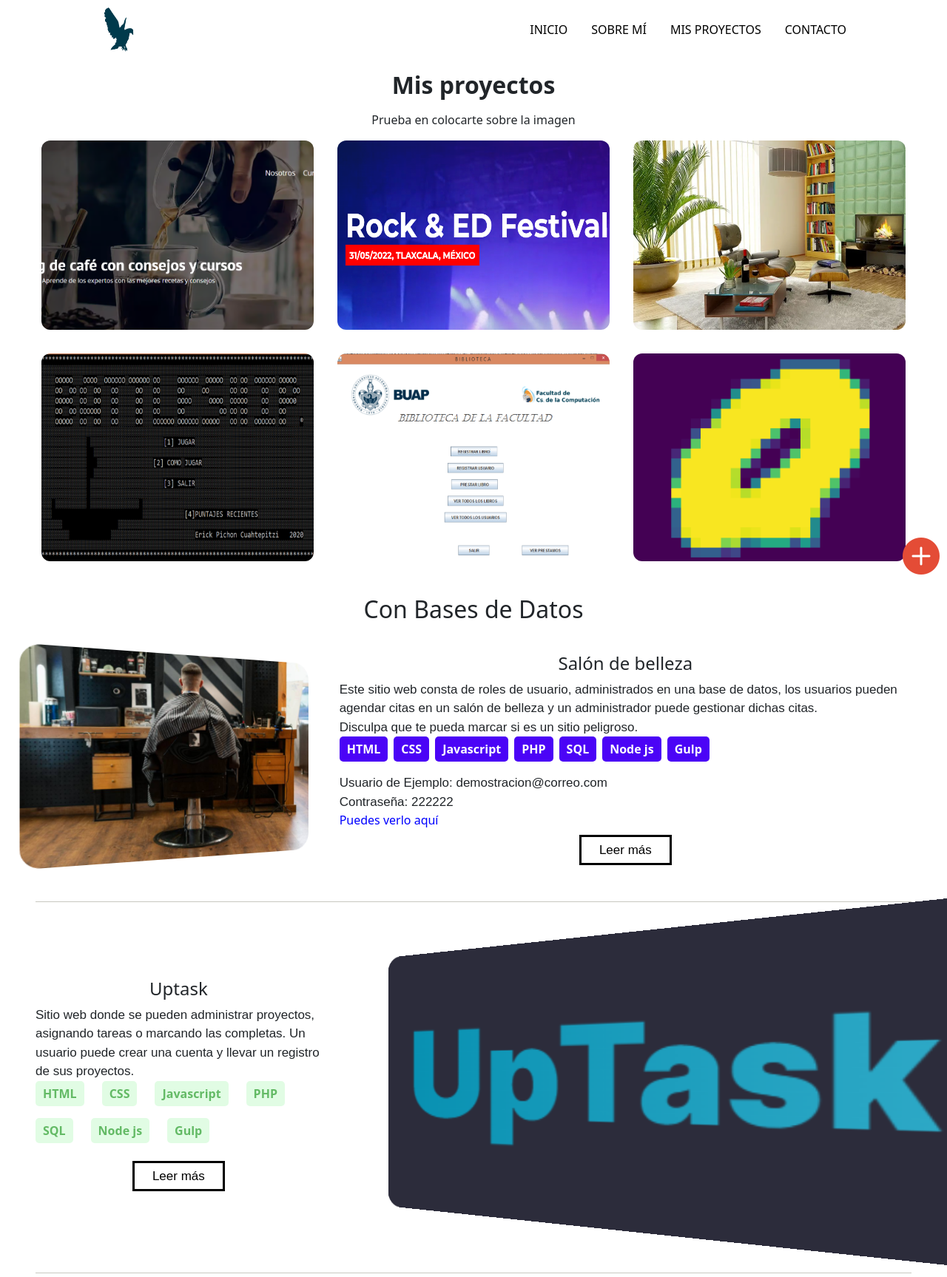
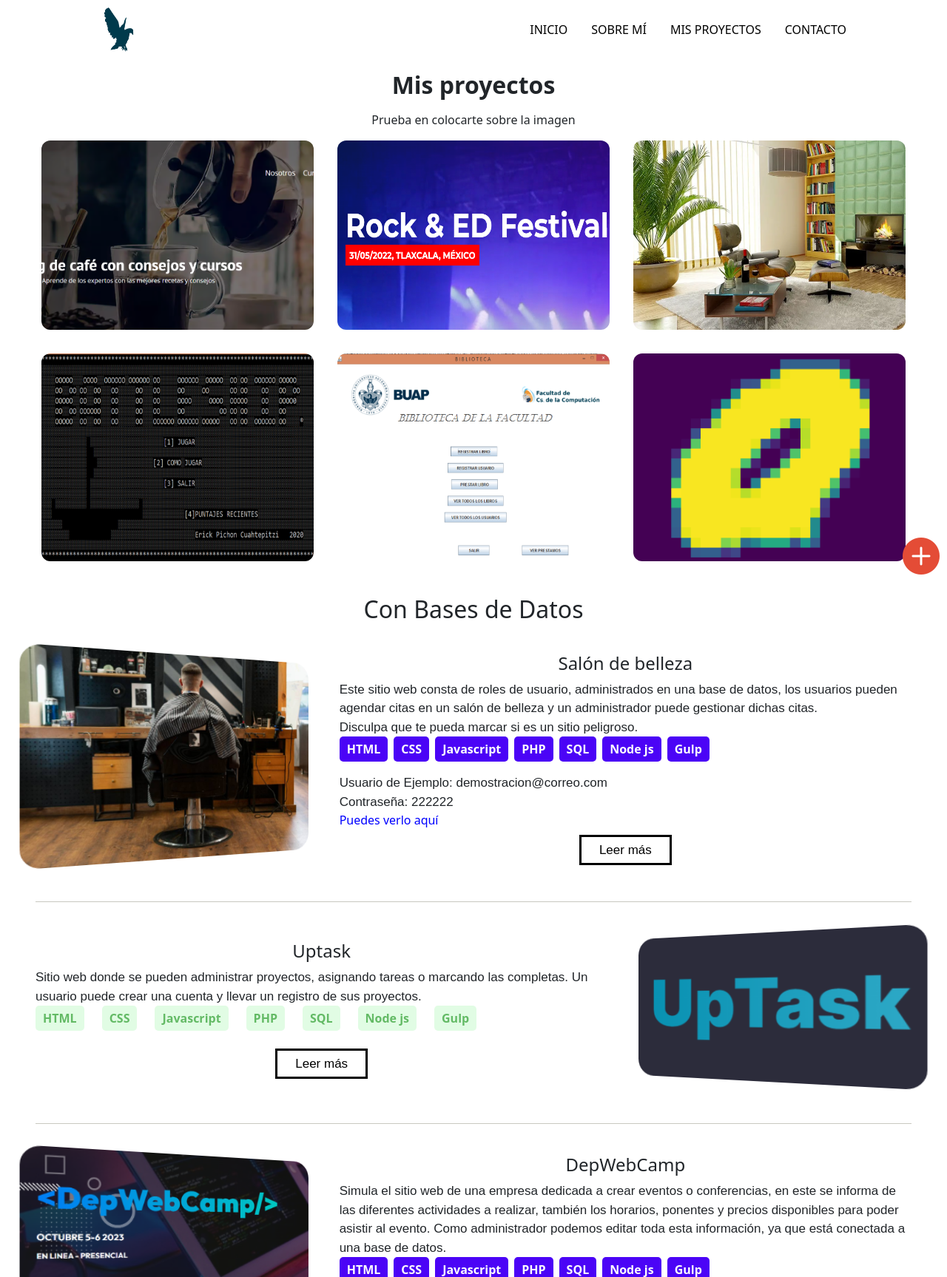
Before and after one commit to Erick-bot-a11/portafolio, a Flask app: page /proyectos in a window 1280 px wide; the page is wider, and only the part inside the window is pictured. Shown: the top 1727 px of that part at 74% size. Run offline with Flask 2, Linux system fonts and the light colour scheme; grey boxes are pictures that could not be loaded.

Commit message:
cambio a las imagenes del proyectos

```diff
--- a/public/css/styles.css
+++ b/public/css/styles.css
@@ -923,16 +923,13 @@
   gap: 5vh;
   margin-bottom: 7vh;
 }
-.contenedor_proyectoD:nth-child(even) {
-  grid-template-columns: 3fr 1fr;
-}
 @media (min-width: 768px) {
   .contenedor_proyectoD {
     grid-template-columns: 1fr 2fr;
     gap: 3vh;
     align-items: center;
   }
-  .contenedor_proyectoD:nth-child(even) {
+  .contenedor_proyectoD:nth-of-type(4n) {
     grid-template-columns: 2fr 1fr;
   }
 }
@@ -941,7 +938,7 @@
     display: flex;
     flex-direction: column;
   }
-  .contenedor_proyectoD:nth-child(even) {
+  .contenedor_proyectoD:nth-child(4n) {
     flex-direction: column-reverse;
   }
 }
--- a/src/scss/_proyectos.scss
+++ b/src/scss/_proyectos.scss
@@ -125,9 +125,6 @@
     gap: 5vh;
     margin-bottom: 7vh;
 
-    &:nth-child(even){
-        grid-template-columns: 3fr 1fr;
-    }
 
 
     @include m.tablet{
@@ -135,7 +132,7 @@
         gap: 3vh;
         align-items: center;
 
-        &:nth-child(even){
+        &:nth-of-type(4n){
             grid-template-columns: 2fr 1fr;
         }
     }
@@ -144,10 +141,14 @@
         display: flex;
         flex-direction: column;
 
-        &:nth-child(even){
+        &:nth-child(4n){
             flex-direction: column-reverse;
         }
     }
+
+
+
+
 
 }
 .proyectoD{
--- a/templates/sitio/about.html
+++ b/templates/sitio/about.html
@@ -117,7 +117,7 @@
             <div class="experiencia__contenedor--fecha"><p>Junio 2022 - Agosto 2022</p><img class="experiencia__imagenSEBN" src="/public/img/sebn.png" alt="Logo SEBN"></div>
             <div class="experiencia__info">
                 <h4 class="experiencia__contenedor--titulo">SEBN Mx</h4>
-                <p class="experiencia__info--info">En SEBN fui operador general de maquinaria y herramientas durante el proceso de producción, siempre tratando de cumplir las metas de producción que se establecían al inicio del día</p>
+                <p class="experiencia__info--info">En SEBN fui operador general de maquinaria y herramientas durante el proceso de producción, siempre tratando de cumplir las metas de producción que se establecían al inicio del día.</p>
             </div>
         </div>
 
--- a/templates/sitio/proyectos.html
+++ b/templates/sitio/proyectos.html
@@ -103,6 +103,7 @@
   <h2 style="margin: 30px 0 0 0; "><center>Con Bases de Datos</center></h2>
 
   <div class="contenedor_proyectosD">
+    <div></div>
     <div class="contenedor_proyectoD">
            <img class="proyectoD__imagen" src="/public/img/barberia.jpg" alt="imagen-proyecto">
         <div class="proyectoD">
@@ -157,7 +158,7 @@
     <div class="linea"></div>
 
     <div class="contenedor_proyectoD">
-        <img class="proyectoD__imagen" src="/public/img/header.webp" alt="imagen-proyecto">
+        <img class="proyectoD__imagen" src="/public/img/depweb.png" alt="imagen-proyecto">
         <div class="proyectoD">
             <div class="proyectoD__descripcion">
                 <h4 class="proyectoD__titulo">DepWebCamp</h4>
```
Also changed, not shown: public/img/depweb.png (added).
